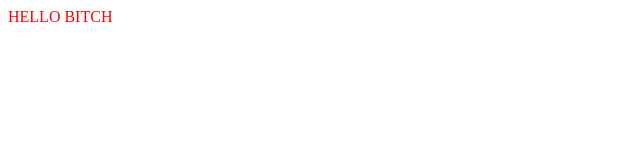
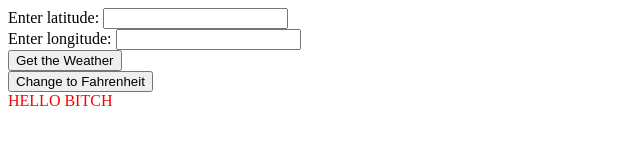
Before and after one commit to karleenheong/odin-weather-app, a plain HTML site: page index.html in a window 1280 px wide. Shown: the whole page, without its empty margins (0-640 px from the left). Drawn offline with Linux system fonts and the light colour scheme.

Commit message:
Allow user input and display forecast to dom

```diff
--- a/index.html
+++ b/index.html
@@ -6,6 +6,21 @@
     <title>Weather App</title>
   </head>
   <body>
+    <form id="myForm" action="">
+      <div>
+        <label for="latitude">Enter latitude: </label>
+        <input type="text" id="latitude">
+      </div>
+      <div>
+        <label for="longitude">Enter longitude: </label>
+        <input type="text" id="longitude">
+      </div>
+        <button id="getWeatherBtn" type="submit">Get the Weather</button>
+    </form>
+    <div id="results">
+      <button id="toggleTemp">Change to Fahrenheit</button>
+      <div id="resultsContainer"></div>
+    </div>
     <script src="./bundle.js"></script>
   </body>
 </html>
```
